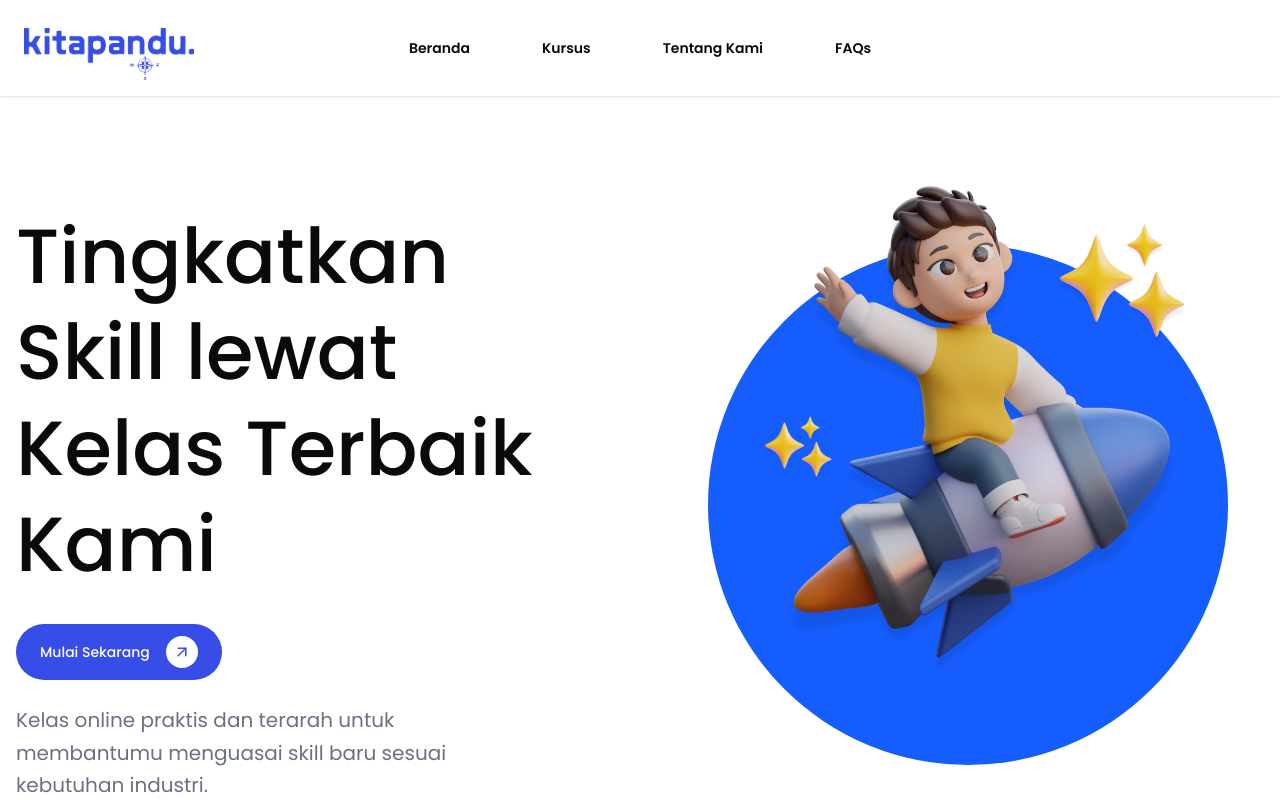
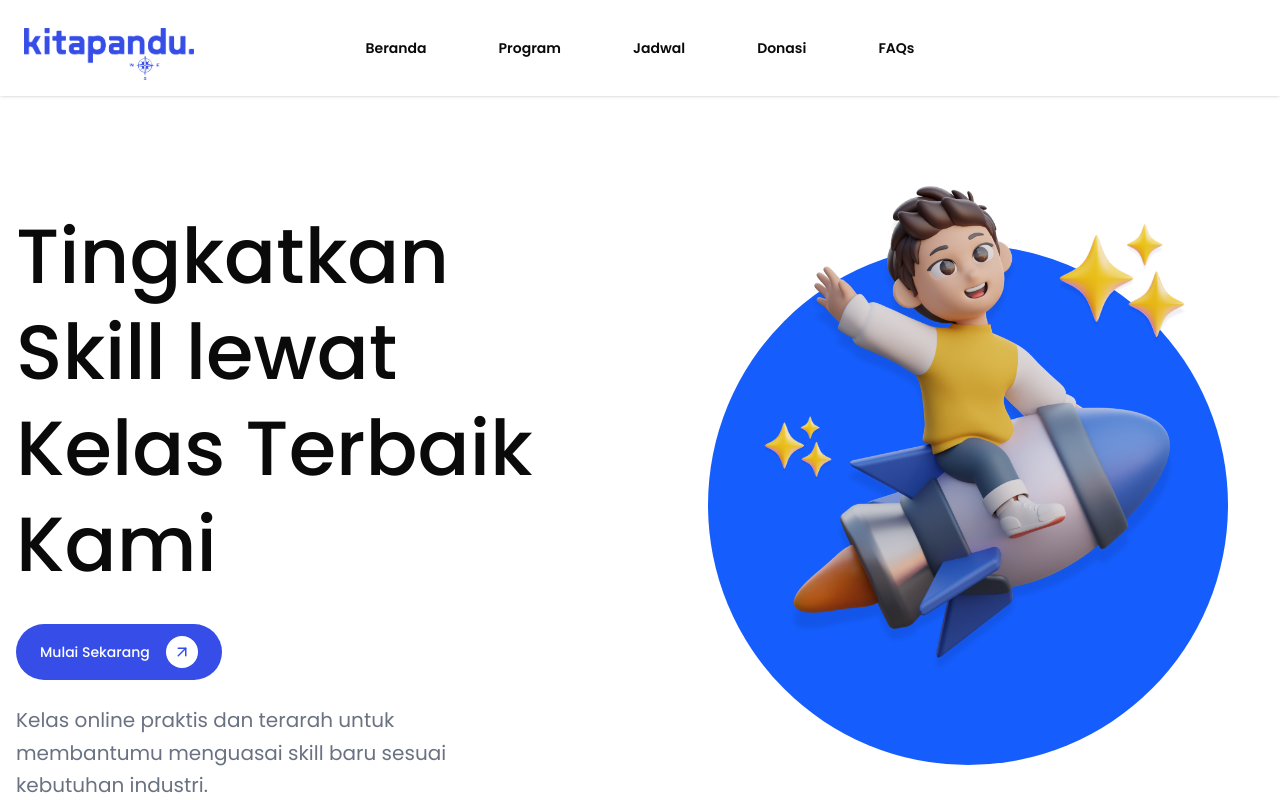
Before and after one commit to fillahiakbar/kitapandu, a Next.js app: page / in a window 1280 px wide. Shown: the top 800 px of the page. Built offline with nearby package versions, Linux system fonts and the light colour scheme.

Commit message:
fix: navbar

```diff
--- a/components/layout/footer.tsx
+++ b/components/layout/footer.tsx
@@ -8,7 +8,7 @@ import {
 
 export function Footer() {
   return (
-    <footer className="bg-blue-600 text-white cursor-default">
+    <footer className="bg-blue-600 text-white cursor-default rounded-t-[50px]">
       <div className="mx-auto max-w-7xl px-6 py-20">
         <div className="grid grid-cols-1 gap-16 text-center md:grid-cols-3 md:text-left">
 
--- a/components/layout/navbar.tsx
+++ b/components/layout/navbar.tsx
@@ -11,8 +11,9 @@ export function Navbar() {
 
   const navItems = [
     { label: "Beranda", href: "/" },
-    { label: "Kursus", href: "/program" },
-    { label: "Tentang Kami", href: "/#about" },
+    { label: "Program", href: "/program" },
+    { label: "Jadwal", href: "/jadwal" },
+    { label: "Donasi", href: "/donasi" },
     { label: "FAQs", href: "/#faq" },
   ];
 
```
